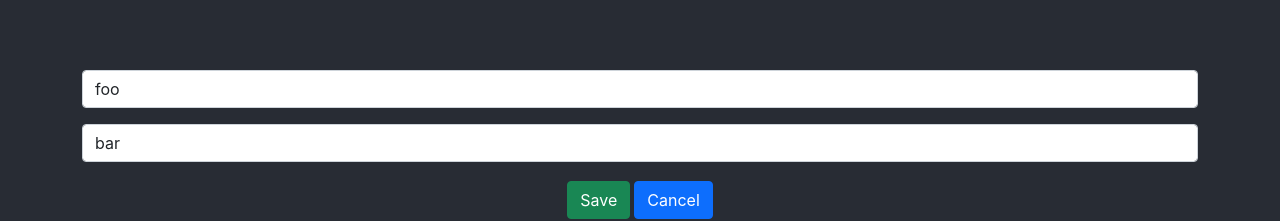
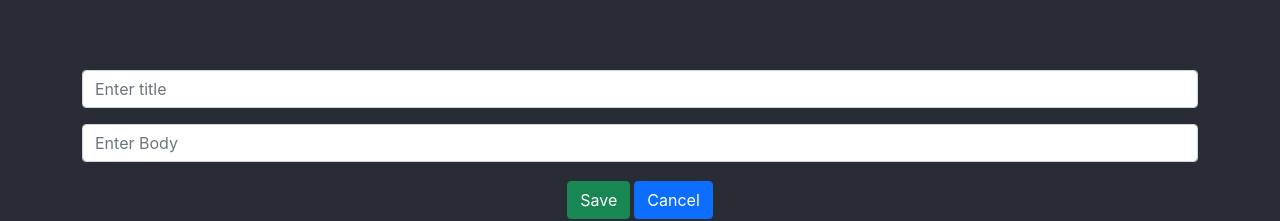
Before and after one commit to hossamabdulmagid/Mindeavors, a React (Create React App) app: page /edit-post/1 in a window 1280 px wide. Shown: the part 316-537 px from the top of the page. Built offline with nearby package versions, Linux system fonts and the light colour scheme; no server answers.

Commit message:
updated val from input edit-post

```diff
--- a/src/components/editpost/editpost.component.jsx
+++ b/src/components/editpost/editpost.component.jsx
@@ -1,14 +1,14 @@
 import Form from "react-bootstrap/Form";
 import {Button} from "react-bootstrap";
 import {useEffect, useState} from "react";
-import {UpdateSinglePost} from "../../redux/posts/post-action";
+import {Get_Single_post, UpdateSinglePost} from "../../redux/posts/post-action";
 import {connect} from "react-redux";
 import {toast} from 'react-toastify';
 import {useLocation, useNavigate} from 'react-router-dom';
 import {RapperHeaderComponent} from "../../page/homepage/homepage.styles";
 import Card from "react-bootstrap/Card";
 
-const EditPost = ({UpdateSinglePost, PostUpdated, postLoading}) => {
+const EditPost = ({UpdateSinglePost, PostUpdated, postLoading, postView}) => {
 
     const location = useLocation();
 
@@ -37,14 +37,17 @@ const EditPost = ({UpdateSinglePost, PostUpdated, postLoading}) => {
         toast.success(`Post Updated Successful`)
         // navigate('/')
     }
+    let result = location.pathname.slice(11);
 
     const Cancel = () => {
-        let result = location.pathname.slice(11);
         navigate(`/posts/${result}`)
     }
     useEffect(() => {
-
-    }, [postLoading])
+        Get_Single_post(result);
+        return () => {
+            setPost(postView)
+        }
+    }, [Get_Single_post, result, postLoading])
     return (
         <div className={'container'}>
             <div className={'row'}>
@@ -98,8 +101,10 @@ const EditPost = ({UpdateSinglePost, PostUpdated, postLoading}) => {
 const mapStataToProps = state => ({
     PostUpdated: state.posts.singlePost,
     postLoading: state.posts.flag,
+    postView: state.posts.singlePost,
 })
 const mapDispatchToProps = dispatch => ({
-    UpdateSinglePost: (post, headers) => dispatch(UpdateSinglePost(post, headers))
+    UpdateSinglePost: (post, headers) => dispatch(UpdateSinglePost(post, headers)),
+    Get_Single_post: (result) => dispatch(Get_Single_post(result))
 })
 export default connect(mapStataToProps, mapDispatchToProps)(EditPost);
```
